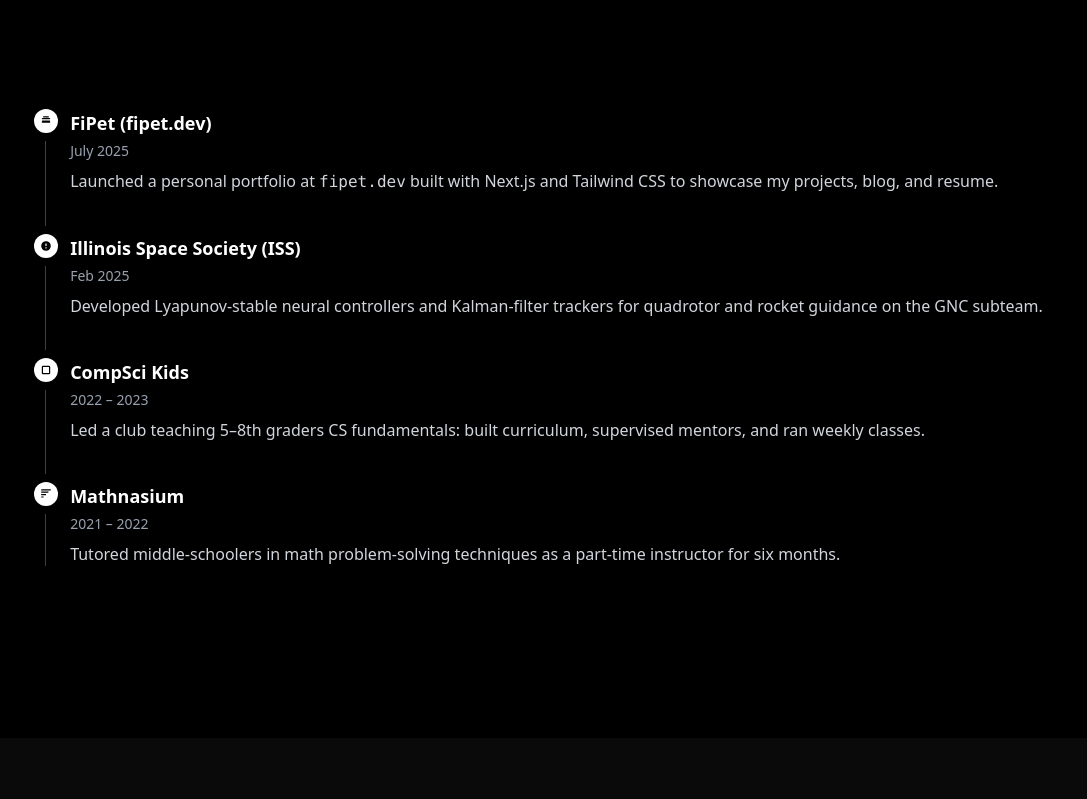
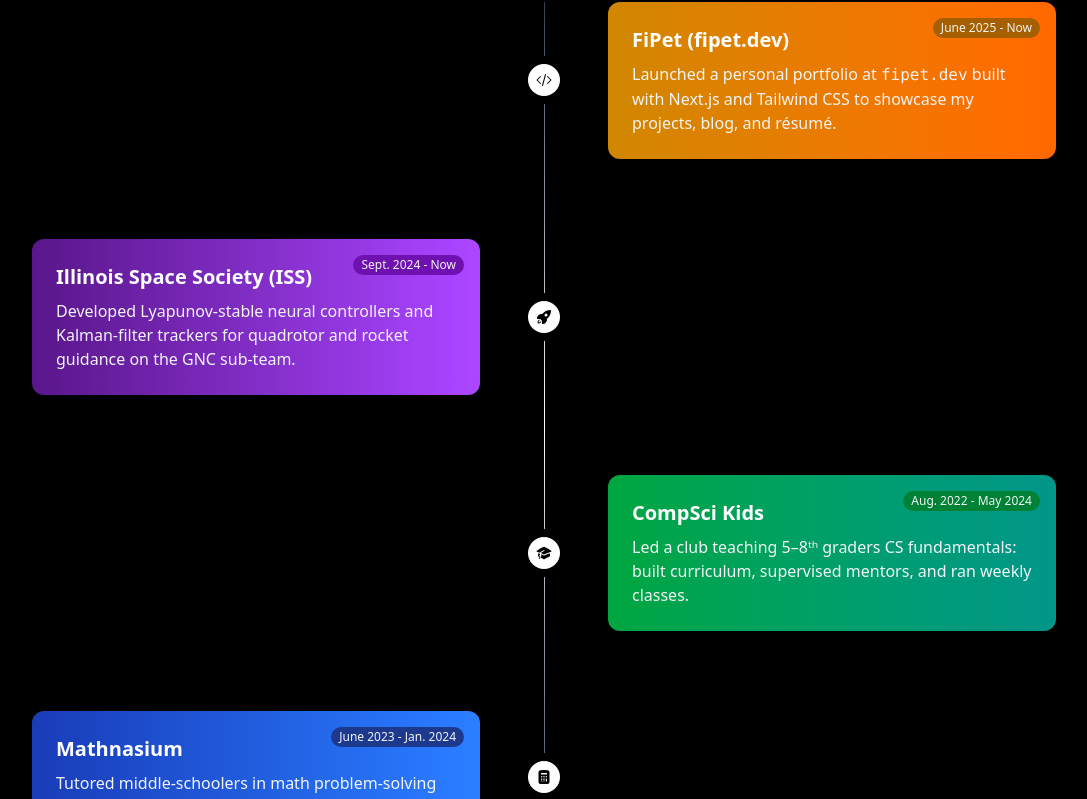
Before and after one commit to SahilKhunt08/portfolio, a React (Vite) app: page / in a window 1280 px wide. Shown: the part 1398-2197 px from the top of the page, without its empty margins (96-1183 px from the left). Built offline with nearby package versions, Linux system fonts and the light colour scheme.

Commit message:
Finish timeline layout

```diff
--- /dev/null
+++ b/src/components/TimelineCard.jsx
@@ -0,0 +1,81 @@
+import React from "react";
+
+const darkerMap = {
+  "yellow-600": "bg-yellow-700",
+  "orange-500": "bg-orange-600",
+  "purple-900": "bg-purple-800",
+  "purple-500": "bg-purple-600",
+  "green-600": "bg-green-700",
+  "teal-600": "bg-teal-700",
+  "blue-800": "bg-blue-900",
+  "blue-500": "bg-blue-600",
+};
+
+/**
+ * TimelineCard Component
+ *
+ * Props:
+ *  - Icon: React component for the circle icon
+ *  - title: string title of the card
+ *  - time: string timestamp
+ *  - children: description content (string or JSX)
+ *  - gradientFrom: Tailwind color (e.g. 'yellow-600')
+ *  - gradientTo: Tailwind color (e.g. 'orange-500')
+ *  - align: 'start' | 'end' to control card placement on desktop
+ */
+export default function TimelineCard({
+  Icon,
+  title,
+  time,
+  children,
+  gradientFrom,
+  gradientTo,
+  align = "end",
+}) {
+  // decide which side to float on desktop
+  const justifyClass = align === "start" ? "justify-start" : "justify-end";
+  const marginClass = align === "start" ? "ml-12" : "mr-12";
+
+  const timeBgClass = darkerMap[gradientFrom] || "bg-black bg-opacity-50";
+
+  return (
+    <li className={`relative w-full flex ${justifyClass} `}>
+      {/* Icon Circle */}
+      <span
+        className="absolute z-20 top-1/2 left-1/2
+                   transform -translate-x-1/2 -translate-y-1/2
+                   flex items-center justify-center
+                   w-8 h-8 bg-white rounded-full ring-8 ring-black"
+      >
+        <Icon className="w-4 h-4 text-black" aria-hidden="true" />
+      </span>
+
+      {/* Card */}
+      <div
+        className={`
+          relative w-full max-w-md p-6 rounded-xl shadow-lg
+          ${marginClass}
+          bg-gradient-to-r from-${gradientFrom} to-${gradientTo}
+        `}
+      >
+        {/* Timestamp */}
+        <time
+          className={`
+            absolute top-4 right-4
+            ${timeBgClass}
+            text-gray-100
+            text-xs px-2 py-0.5 rounded-full
+          `}
+        >
+          {time}
+        </time>
+
+        {/* Title */}
+        <h3 className="text-xl font-semibold mb-2">{title}</h3>
+
+        {/* Description */}
+        <p className="text-gray-100">{children}</p>
+      </div>
+    </li>
+  );
+}
--- a/src/sections/About.jsx
+++ b/src/sections/About.jsx
@@ -1,95 +1,134 @@
-// src/sections/About.jsx
 import React from "react";
+import TimelineCard from "../components/TimelineCard";
+import {
+  CodeBracketIcon,
+  RocketLaunchIcon,
+  AcademicCapIcon,
+  CalculatorIcon,
+} from "@heroicons/react/24/solid";
 
 export default function About() {
+  const cardsData = [
+    {
+      id: 1,
+      Icon: CodeBracketIcon,
+      title: "FiPet (fipet.dev)",
+      time: "June 2025 - Now",
+      gradientFrom: "yellow-600",
+      gradientTo: "orange-500",
+      timeBgClass: "bg-yellow-700",
+      gradient: "from-yellow-600 to-orange-500",
+      align: "end",
+      description: (
+        <>
+          Launched a personal portfolio at <code>fipet.dev</code> built with
+          Next.js and Tailwind CSS to showcase my projects, blog, and résumé.
+        </>
+      ),
+    },
+    {
+      id: 2,
+      Icon: RocketLaunchIcon,
+      title: "Illinois Space Society (ISS)",
+      time: "Sept. 2024 - Now",
+      gradientFrom: "purple-900",
+      gradientTo: "purple-500",
+      timeBgClass: "bg-purple-800",
+      gradient: "from-purple-900 to-purple-500",
+      align: "start",
+      description:
+        "Developed Lyapunov-stable neural controllers and Kalman-filter trackers for quadrotor and rocket guidance on the GNC sub-team.",
+    },
+    {
+      id: 3,
+      Icon: AcademicCapIcon,
+      title: "CompSci Kids",
+      time: "Aug. 2022 - May 2024",
+      gradientFrom: "green-600",
+      gradientTo: "teal-600",
+      timeBgClass: "bg-green-700",
+      gradient: "from-green-600 to-teal-600",
+      align: "end",
+      description:
+        "Led a club teaching 5–8ᵗʰ graders CS fundamentals: built curriculum, supervised mentors, and ran weekly classes.",
+    },
+    {
+      id: 4,
+      Icon: CalculatorIcon,
+      title: "Mathnasium",
+      time: "June 2023 - Jan. 2024",
+      gradientFrom: "blue-800",
+      gradientTo: "blue-500",
+      timeBgClass: "bg-blue-900",
+      gradient: "from-blue-800 to-blue-500",
+      align: "start",
+      description:
+        "Tutored middle-schoolers in math problem-solving techniques as a part-time instructor for six months.",
+    },
+  ];
+
   return (
     <section
       id="about"
-      className="min-h-screen flex items-center justify-center bg-black text-white"
+      className="min-h-screen flex items-center justify-center bg-black text-white py-16"
     >
-      <ol className="relative border-l border-gray-700">
-        {/* FiPet */}
-        <li className="mb-10 ml-6">
-          <span className="absolute flex items-center justify-center w-6 h-6 bg-white rounded-full -left-3 ring-8 ring-black">
-            <svg
-              className="w-3 h-3 text-black"
-              xmlns="http://www.w3.org/2000/svg"
-              fill="currentColor"
-              viewBox="0 0 20 20"
-            >
-              <path d="M6 2a1 1 0 000 2h8a1 1 0 100-2H6zM3 6a1 1 0 011-1h12a1 1 0 010 2H4a1 1 0 01-1-1zm1 3h12a1 1 0 110 2H4a1 1 0 110-2zm-1 3a1 1 0 011-1h12a1 1 0 010 2H4a1 1 0 01-1-1z" />
-            </svg>
-          </span>
-          <h3 className="mb-1 text-lg font-semibold">FiPet (fipet.dev)</h3>
-          <time className="block mb-2 text-sm text-gray-400">July 2025</time>
-          <p className="text-gray-300">
-            Launched a personal portfolio at <code>fipet.dev</code> built with
-            Next.js and Tailwind CSS to showcase my projects, blog, and resume.
-          </p>
-        </li>
+      <div className="relative w-full max-w-6xl">
+        {/* Desktop-only timeline */}
+        <div className="hidden md:block relative">
+          {/* Centre rail */}
+          <div className="absolute inset-y-0 left-1/2 w-px bg-gradient-to-b from-gray-700 via-white to-gray-700" />
+          <ol className="relative space-y-20 px-4">
+            {cardsData.map((card) => (
+              <TimelineCard
+                key={card.id}
+                Icon={card.Icon}
+                title={card.title}
+                time={card.time}
+                gradientFrom={card.gradientFrom}
+                gradientTo={card.gradientTo}
+                align={card.align}
+              >
+                {card.description}
+              </TimelineCard>
+            ))}
+          </ol>
+        </div>
 
-        {/* ISS */}
-        <li className="mb-10 ml-6">
-          <span className="absolute flex items-center justify-center w-6 h-6 bg-white rounded-full -left-3 ring-8 ring-black">
-            <svg
-              className="w-3 h-3 text-black"
-              xmlns="http://www.w3.org/2000/svg"
-              fill="currentColor"
-              viewBox="0 0 20 20"
-            >
-              <path d="M10 2a8 8 0 100 16 8 8 0 000-16zm1 12H9v-2h2v2zm0-4H9V6h2v4z" />
-            </svg>
-          </span>
-          <h3 className="mb-1 text-lg font-semibold">
-            Illinois Space Society (ISS)
-          </h3>
-          <time className="block mb-2 text-sm text-gray-400">Feb 2025</time>
-          <p className="text-gray-300">
-            Developed Lyapunov‐stable neural controllers and Kalman‐filter
-            trackers for quadrotor and rocket guidance on the GNC subteam.
-          </p>
-        </li>
-
-        {/* CompSci Kids */}
-        <li className="mb-10 ml-6">
-          <span className="absolute flex items-center justify-center w-6 h-6 bg-white rounded-full -left-3 ring-8 ring-black">
-            <svg
-              className="w-3 h-3 text-black"
-              xmlns="http://www.w3.org/2000/svg"
-              fill="currentColor"
-              viewBox="0 0 20 20"
-            >
-              <path d="M5 3a2 2 0 00-2 2v10a2 2 0 002 2h10a2 2 0 002-2V5a2 2 0 00-2-2H5zm0 2h10v10H5V5z" />
-            </svg>
-          </span>
-          <h3 className="mb-1 text-lg font-semibold">CompSci Kids</h3>
-          <time className="block mb-2 text-sm text-gray-400">2022 – 2023</time>
-          <p className="text-gray-300">
-            Led a club teaching 5–8th graders CS fundamentals: built curriculum,
-            supervised mentors, and ran weekly classes.
-          </p>
-        </li>
-
-        {/* Mathnasium */}
-        <li className="ml-6">
-          <span className="absolute flex items-center justify-center w-6 h-6 bg-white rounded-full -left-3 ring-8 ring-black">
-            <svg
-              className="w-3 h-3 text-black"
-              xmlns="http://www.w3.org/2000/svg"
-              fill="currentColor"
-              viewBox="0 0 20 20"
-            >
-              <path d="M2 2h16v2H2V2zm0 4h12v2H2V6zm0 4h8v2H2v-2zm0 4h4v2H2v-2z" />
-            </svg>
-          </span>
-          <h3 className="mb-1 text-lg font-semibold">Mathnasium</h3>
-          <time className="block mb-2 text-sm text-gray-400">2021 – 2022</time>
-          <p className="text-gray-300">
-            Tutored middle‐schoolers in math problem‐solving techniques as a
-            part‐time instructor for six months.
-          </p>
-        </li>
-      </ol>
+        {/* Mobile-only timeline */}
+        <div className="relative md:hidden">
+          {/* Mobile rail */}
+          <div className="absolute inset-y-0 left-8 w-px bg-gradient-to-b from-gray-700 via-white to-gray-700 z-0" />
+          <ol className="space-y-8">
+            {cardsData.map((card, idx) => (
+              <li key={card.id} className="relative flex items-center">
+                <span className="absolute left-8 transform -translate-x-1/2 z-10 flex-shrink-0 flex items-center justify-center w-8 h-8 bg-white rounded-full ring-8 ring-black">
+                  <card.Icon
+                    className="w-4 h-4 text-black"
+                    aria-hidden="true"
+                  />
+                </span>
+                <div
+                  className={`ml-16 mr-4 flex-1 p-4 rounded-lg shadow-lg ${
+                    idx % 2 === 1 ? "bg-gradient-to-l" : "bg-gradient-to-r"
+                  } ${card.gradient}`}
+                >
+                  <div className="flex justify-between items-center mb-2">
+                    <h3 className="text-lg font-semibold">{card.title}</h3>
+                    <time
+                      className={`${card.timeBgClass} whitespace-nowrap text-gray-100 text-xs px-2 py-0.5 rounded-full`}
+                    >
+                      {card.time}
+                    </time>
+                  </div>
+                  <div className="text-gray-100 text-sm">
+                    {card.description}
+                  </div>
+                </div>
+              </li>
+            ))}
+          </ol>
+        </div>
+      </div>
     </section>
   );
 }
```
